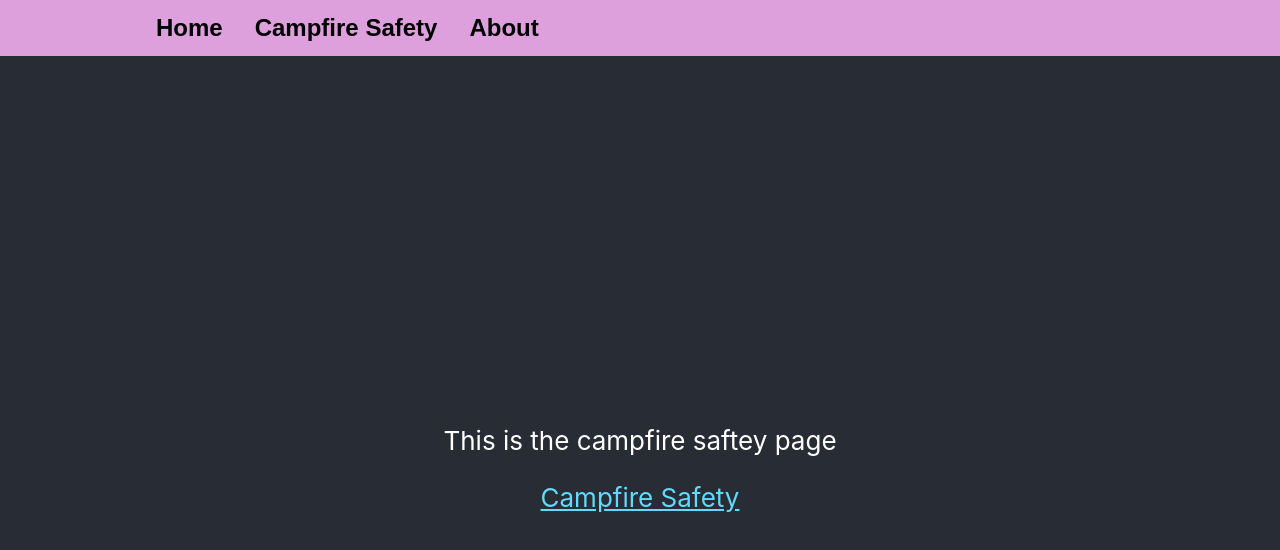
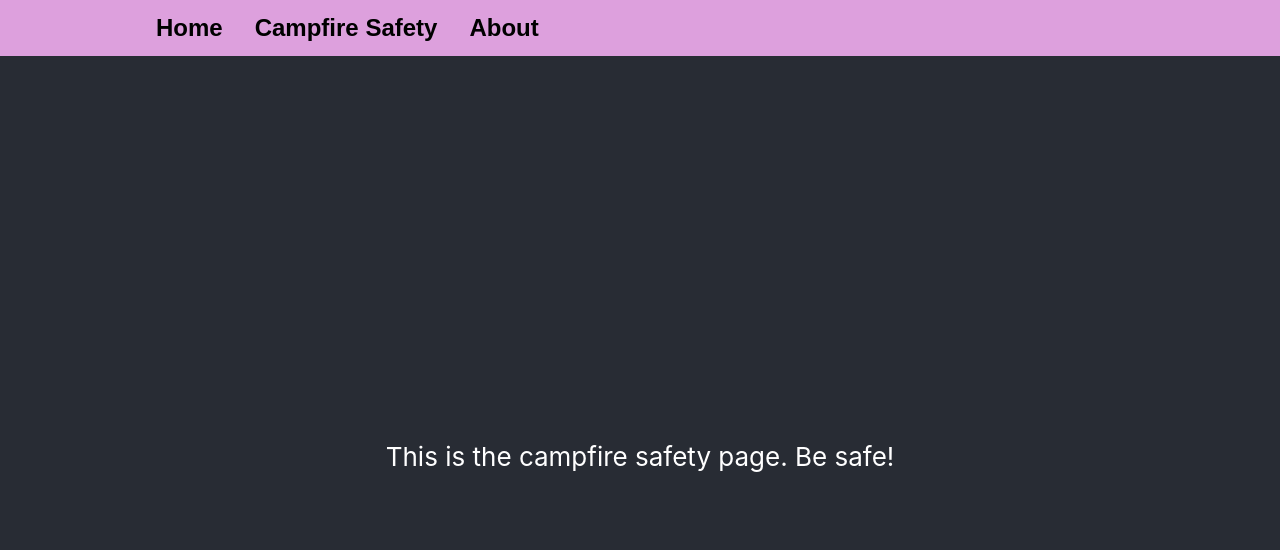
Before and after one commit to jrbyers/CampfireStories, a React (Create React App) app in the folder frontend/campfire-stories-react/: page /campfireSafety in a window 1280 px wide. Shown: the top 550 px of the page. Built offline with nearby package versions, Linux system fonts and the light colour scheme.

Commit message:
Update campfireSafety.js

```diff
--- a/frontend/campfire-stories-react/src/navbarPages/campfireSafety.js
+++ b/frontend/campfire-stories-react/src/navbarPages/campfireSafety.js
@@ -1,6 +1,4 @@
 import React, {useState} from 'react';
-import logo from '../logo.svg';
-
 
 function About() {
 
@@ -8,20 +6,10 @@ function About() {
         <div className="App">
             <header className="App-header">
 
-
                 <p>
-                    This is the campfire saftey page
+                    This is the campfire safety page. Be safe!
                 </p>
 
-
-                <a
-                    className="App-link"
-                    href="https://reactjs.org"
-                    target="_blank"
-                    rel="noopener noreferrer"
-                >
-                    Campfire Safety
-                </a>
             </header>
         </div>
     );
```
